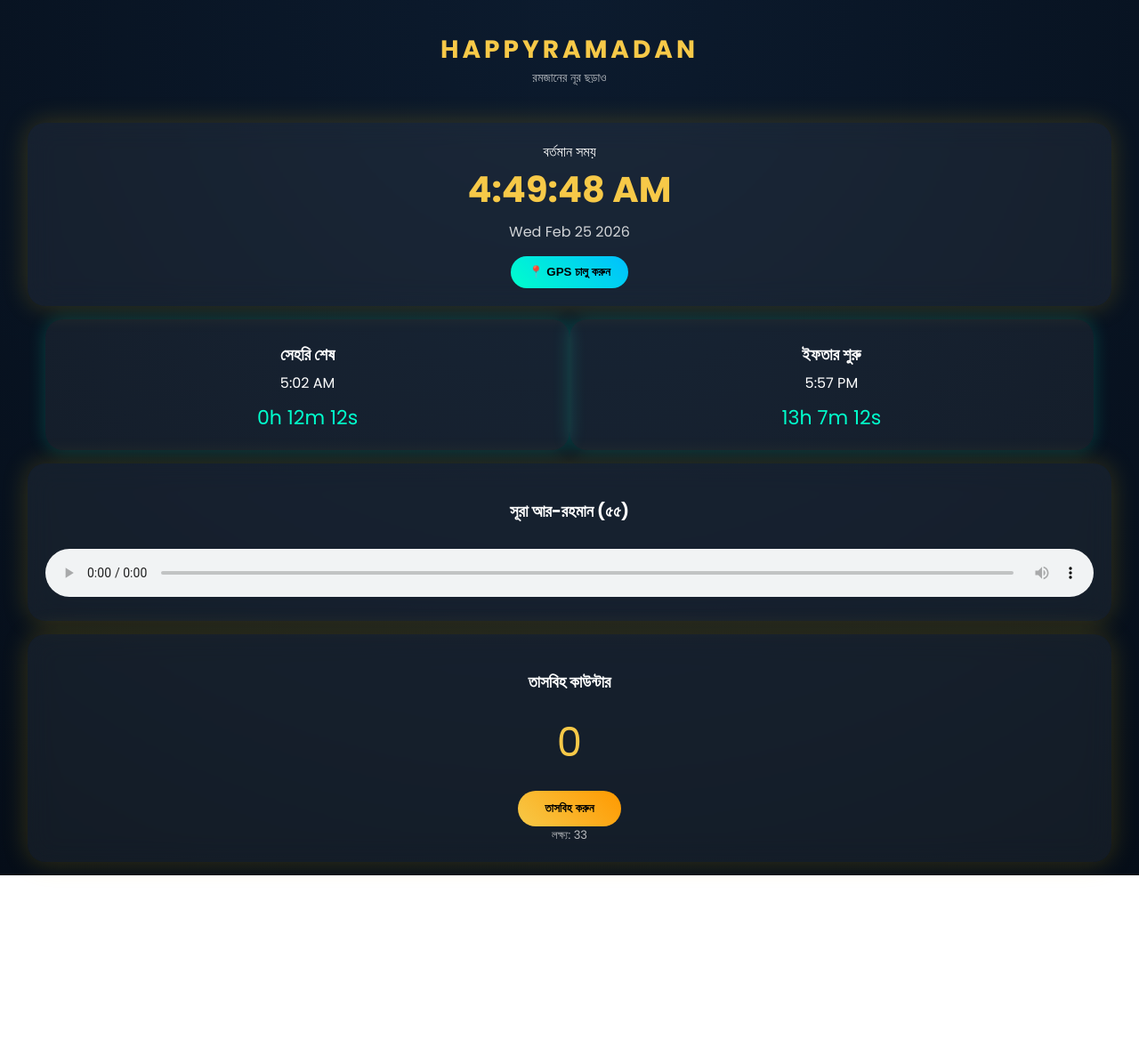
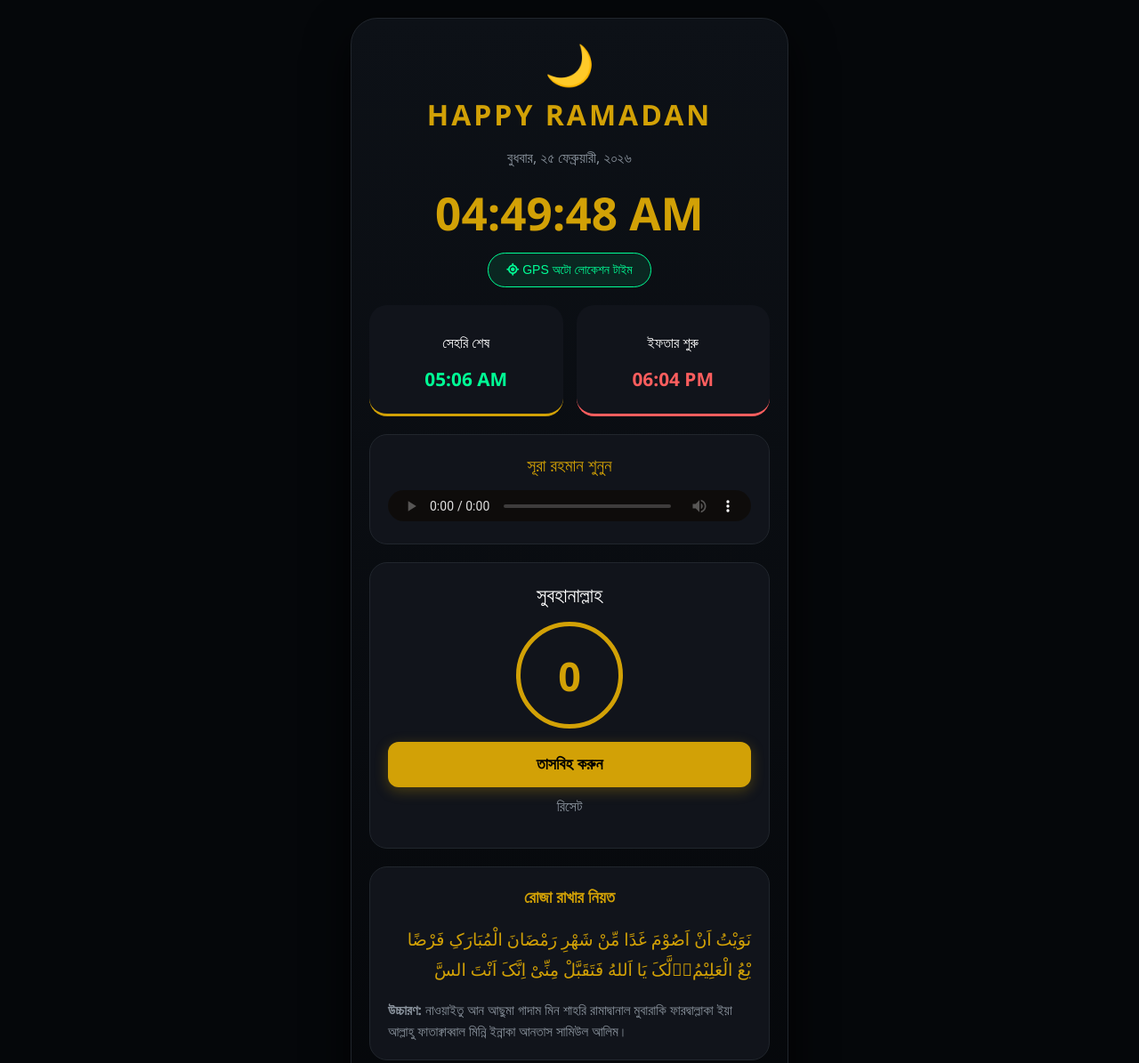
Before and after one commit to miraz626/ramadan-premium, a plain HTML site: page index.html in a window 1280 px wide. Shown: the top 1195 px of the page at 89% size. Before the commit the page ends 984 px from the top, so only its background shows below. Drawn offline with Linux system fonts and the light colour scheme.

Commit message:
Update index.html

```diff
--- a/index.html
+++ b/index.html
@@ -3,221 +3,213 @@
 <head>
     <meta charset="UTF-8">
     <meta name="viewport" content="width=device-width, initial-scale=1.0">
-<title>HappyRamadan</title>
-
-<link href="https://fonts.googleapis.com/css2?family=Poppins:wght@400;600;700&display=swap" rel="stylesheet">
-
+    <title>Ramadan 2026 - Made By Miraz Ahmed</title>
+    <link rel="stylesheet" href="https://cdnjs.cloudflare.com/ajax/libs/font-awesome/6.0.0/css/all.min.css">
     <style>
-body{
-margin:0;
-font-family:'Poppins',sans-serif;
-background: radial-gradient(circle at top,#0c1b2e,#050d18);
-color:white;
-text-align:center;
+        :root {
+            --bg-dark: #05070a;
+            --card-bg: #11141b;
+            --accent-gold: #d2a106;
+            --text-white: #ffffff;
+            --text-gray: #8b949e;
+            --green-glow: #00ff96;
+            --red-glow: #ff5e5e;
         }
 
-.header{
-padding:25px 10px;
+        body {
+            background-color: var(--bg-dark);
+            color: var(--text-white);
+            font-family: 'Segoe UI', Arial, sans-serif;
+            margin: 0;
+            display: flex;
+            justify-content: center;
+            padding: 20px;
         }
 
-.header h1{
-font-size:28px;
-letter-spacing:4px;
-color:#f7c948;
-margin:10px 0 0;
+        .app-container {
+            width: 100%;
+            max-width: 450px;
+            background: linear-gradient(180deg, #0d1117 0%, #05070a 100%);
+            border: 1px solid #21262d;
+            border-radius: 30px;
+            padding: 20px;
+            text-align: center;
+            box-shadow: 0 20px 50px rgba(0,0,0,0.8);
         }
 
-.subtitle{
-font-size:14px;
-opacity:.7;
+        .header-icon { font-size: 45px; margin-bottom: 5px; }
+        .glow-text { color: var(--accent-gold); letter-spacing: 3px; margin: 5px 0; text-transform: uppercase; }
+
+        .clock-section h2 { font-size: 3.2rem; color: var(--accent-gold); margin: 10px 0; font-weight: bold; }
+
+        .gps-btn {
+            background: rgba(0, 255, 150, 0.1);
+            border: 1px solid var(--green-glow);
+            color: var(--green-glow);
+            padding: 10px 20px;
+            border-radius: 25px;
+            font-size: 14px;
+            cursor: pointer;
+            margin-bottom: 20px;
+            transition: 0.3s;
+        }
+        .gps-btn:hover { background: var(--green-glow); color: black; }
+
+        .card {
+            background: var(--card-bg);
+            border-radius: 20px;
+            padding: 20px;
+            margin-bottom: 20px;
+            border: 1px solid #21262d;
         }
 
-.card{
-width:92%;
-margin:15px auto;
-padding:20px;
-border-radius:20px;
-background:rgba(255,255,255,0.06);
-backdrop-filter:blur(15px);
-box-shadow:0 0 30px rgba(255,200,0,.2);
+        /* Surah Player */
+        .surah-title { color: var(--accent-gold); margin-bottom: 15px; font-size: 1.2rem; }
+        audio { width: 100%; height: 35px; filter: invert(100%); }
+
+        /* Prayer Times Grid */
+        .timing-grid { display: flex; gap: 15px; margin-bottom: 20px; }
+        .time-box { flex: 1; background: var(--card-bg); padding: 15px; border-radius: 20px; border-bottom: 3px solid var(--accent-gold); }
+        .time-box h3 { font-size: 1.3rem; margin: 10px 0; color: var(--green-glow); }
+
+        /* Tasbeeh */
+        .tasbeeh-title { font-size: 1.4rem; color: var(--text-white); margin-bottom: 10px; }
+        .counter-circle {
+            width: 110px;
+            height: 110px;
+            border: 5px solid var(--accent-gold);
+            border-radius: 50%;
+            display: flex;
+            align-items: center;
+            justify-content: center;
+            margin: 15px auto;
+            font-size: 2.8rem;
+            color: var(--accent-gold);
+            font-weight: bold;
+        }
+        .tasbeeh-btn {
+            background: var(--accent-gold);
+            color: black;
+            border: none;
+            padding: 15px;
+            width: 100%;
+            border-radius: 12px;
+            font-weight: bold;
+            font-size: 18px;
+            cursor: pointer;
+            box-shadow: 0 4px 15px rgba(210, 161, 6, 0.3);
         }
 
-.time{
-font-size:40px;
-color:#f7c948;
-font-weight:700;
-}
+        /* Niyat */
+        .niyat-content { text-align: right; font-size: 1.2rem; color: var(--accent-gold); line-height: 1.8; margin: 15px 0; }
+        .niyat-bn { text-align: left; font-size: 0.95rem; color: var(--text-gray); line-height: 1.6; }
 
-.date{
-opacity:.8;
-margin-top:5px;
-}
-
-.btn{
-margin-top:15px;
-padding:10px 20px;
-border:none;
-border-radius:30px;
-background:linear-gradient(45deg,#00ffcc,#00bfff);
-color:black;
-font-weight:600;
-cursor:pointer;
-}
-
-.grid{
-display:flex;
-justify-content:space-between;
-width:92%;
-margin:15px auto;
-}
-
-.box{
-width:48%;
-padding:20px;
-border-radius:20px;
-background:rgba(255,255,255,0.05);
-box-shadow:0 0 20px rgba(0,255,200,.2);
-}
-
-.box h3{
-margin:5px 0;
-}
-
-.countdown{
-font-size:22px;
-margin-top:10px;
-color:#00ffcc;
-}
-
-audio{
-width:100%;
-margin-top:10px;
-border-radius:10px;
-}
-
-.tasbih-count{
-font-size:45px;
-margin:20px 0;
-color:#f7c948;
-}
-
-.tasbih-btn{
-padding:12px 30px;
-border-radius:30px;
-border:none;
-background:linear-gradient(45deg,#f7c948,#ff9900);
-color:black;
-font-weight:bold;
-cursor:pointer;
-}
-
-.small{
-font-size:13px;
-opacity:.7;
-}
+        footer { margin-top: 30px; padding: 15px; border-top: 1px solid #21262d; color: var(--text-gray); }
+        footer strong { color: var(--accent-gold); }
     </style>
 </head>
-
 <body>
 
-<div class="header">
-<h1>HAPPYRAMADAN</h1>
-<div class="subtitle">রমজানের নূর ছড়াও</div>
+    <div class="app-container">
+        <header>
+            <div class="header-icon">🌙</div>
+            <h1 class="glow-text">Happy Ramadan</h1>
+            <p id="live-date" style="color: var(--text-gray);">২৫ ফেব্রুয়ারি ২০২৬</p>
+        </header>
+
+        <div class="clock-section">
+            <h2 id="live-clock">00:00:00</h2>
+            <button class="gps-btn" onclick="getLocation()"><i class="fas fa-location-crosshairs"></i> GPS অটো লোকেশন টাইম</button>
         </div>
 
-<div class="card">
-<div>বর্তমান সময়</div>
-<div class="time" id="clock"></div>
-<div class="date" id="date"></div>
-<button class="btn" onclick="getLocation()">📍 GPS চালু করুন</button>
+        <div class="timing-grid">
+            <div class="time-box">
+                <p>সেহরি শেষ</p>
+                <h3 id="sehri-time">05:06 AM</h3>
             </div>
-
-<div class="grid">
-<div class="box">
-<h3>সেহরি শেষ</h3>
-<div>5:02 AM</div>
-<div class="countdown" id="sehriCountdown"></div>
-</div>
-
-<div class="box">
-<h3>ইফতার শুরু</h3>
-<div>5:57 PM</div>
-<div class="countdown" id="iftarCountdown"></div>
+            <div class="time-box" style="border-bottom-color: var(--red-glow);">
+                <p>ইফতার শুরু</p>
+                <h3 id="iftar-time" style="color: var(--red-glow);">06:04 PM</h3>
             </div>
         </div>
 
         <div class="card">
-<h3>সূরা আর-রহমান (৫৫)</h3>
+            <div class="surah-title">সূরা রহমান শুনুন</div>
             <audio controls>
-<source src="https://download.quranicaudio.com/qdc/mishari_al_afasy/murattal/055.mp3">
+                <source src="https://server8.mp3quran.net/afs/055.mp3" type="audio/mpeg">
+                আপনার ব্রাউজার অডিও সাপোর্ট করে না।
             </audio>
         </div>
 
         <div class="card">
-<h3>তাসবিহ কাউন্টার</h3>
-<div class="tasbih-count" id="tasbihCount">0</div>
-<button class="tasbih-btn" onclick="increaseTasbih()">তাসবিহ করুন</button>
-<div class="small">লক্ষ্য: 33</div>
+            <div class="tasbeeh-title">সুবহানাল্লাহ</div>
+            <div class="counter-circle" id="count">0</div>
+            <button class="tasbeeh-btn" onclick="countUp()">তাসবিহ করুন</button>
+            <p style="margin-top: 10px; cursor: pointer; color: var(--text-gray);" onclick="resetCount()">রিসেট</p>
+        </div>
+
+        <div class="card">
+            <h3 style="color: var(--accent-gold); margin-top: 0;">রোজা রাখার নিয়ত</h3>
+            <div class="niyat-content">
+                نَوَيْتُ اَنْ اَصُوْمَ غَدًا مِّنْ شَهْرِ رَمْضَانَ الْمُبَارَکِ فَرْضًا لَّکَ يَا اَللهُ فَتَقَبَّلْ مِنِّیْ اِنَّکَ اَنْتَ السَّমِيْعُ الْعَلِيْمُ
+            </div>
+            <div class="niyat-bn">
+                <strong>উচ্চারণ:</strong> নাওয়াইতু আন আছুমা গাদাম মিন শাহরি রামাদ্বানাল মুবারাকি ফারদ্বাল্লাকা ইয়া আল্লাহু ফাতাক্বাব্বাল মিন্নি ইন্নাকা আনতাস সামিউল আলিম।
+            </div>
+        </div>
+
+        <footer>
+            <p>Made By <strong>Miraz Ahmed</strong></p>
+        </footer>
     </div>
 
     <script>
+        // Live Clock
+        function updateClock() {
+            const now = new Date();
+            const timeString = now.toLocaleTimeString('en-US', { hour12: true, hour: '2-digit', minute: '2-digit', second: '2-digit' });
+            document.getElementById('live-clock').innerText = timeString;
 
-/* CLOCK */
-function updateClock(){
-let now=new Date();
-document.getElementById("clock").innerHTML=
-now.toLocaleTimeString();
-document.getElementById("date").innerHTML=
-now.toDateString();
+            const options = { weekday: 'long', year: 'numeric', month: 'long', day: 'numeric' };
+            document.getElementById('live-date').innerText = now.toLocaleDateString('bn-BD', options);
         }
-setInterval(updateClock,1000);
+        setInterval(updateClock, 1000);
         updateClock();
 
-/* COUNTDOWN */
-function updateCountdown(){
-let now=new Date();
-
-let sehri=new Date();
-sehri.setHours(5,2,0);
-
-let iftar=new Date();
-iftar.setHours(17,57,0);
-
-let sehriDiff=sehri-now;
-let iftarDiff=iftar-now;
-
-function format(ms){
-if(ms<0) return "সময় শেষ";
-let h=Math.floor(ms/1000/60/60);
-let m=Math.floor((ms/1000/60)%60);
-let s=Math.floor((ms/1000)%60);
-return h+"h "+m+"m "+s+"s";
+        // Tasbeeh Logic
+        let count = 0;
+        function countUp() {
+            count++;
+            document.getElementById('count').innerText = count;
+        }
+        function resetCount() {
+            count = 0;
+            document.getElementById('count').innerText = count;
         }
 
-document.getElementById("sehriCountdown").innerHTML=format(sehriDiff);
-document.getElementById("iftarCountdown").innerHTML=format(iftarDiff);
-}
-setInterval(updateCountdown,1000);
-updateCountdown();
+        // GPS Location Logic
+        function getLocation() {
+            if (navigator.geolocation) {
+                navigator.geolocation.getCurrentPosition((position) => {
+                    const lat = position.coords.latitude;
+                    const lon = position.coords.longitude;
 
-/* TASBIH */
-let count=0;
-function increaseTasbih(){
-count++;
-if(count>33) count=0;
-document.getElementById("tasbihCount").innerHTML=count;
-}
-
-/* GPS */
-function getLocation(){
-if(navigator.geolocation){
-navigator.geolocation.getCurrentPosition(()=>{
-alert("লোকেশন পাওয়া গেছে ✅");
+                    // Aladhan API for precise prayer times based on GPS
+                    fetch(`https://api.aladhan.com/v1/timings?latitude=${lat}&longitude=${lon}&method=2`)
+                    .then(response => response.json())
+                    .then(data => {
+                        const times = data.data.timings;
+                        document.getElementById('sehri-time').innerText = times.Imsak;
+                        document.getElementById('iftar-time').innerText = times.Maghrib;
+                        alert("আপনার লোকেশন অনুযায়ী সেহরি ও ইফতারের সময় আপডেট করা হয়েছে!");
                     });
+                }, () => {
+                    alert("লোকেশন পারমিশন পাওয়া যায়নি।");
+                });
+            } else {
+                alert("আপনার ব্রাউজারে GPS সাপোর্ট করে না।");
             }
         }
-
     </script>
-
 </body>
   </html>
```
Lines whose indentation alone changed are shown as unchanged.
